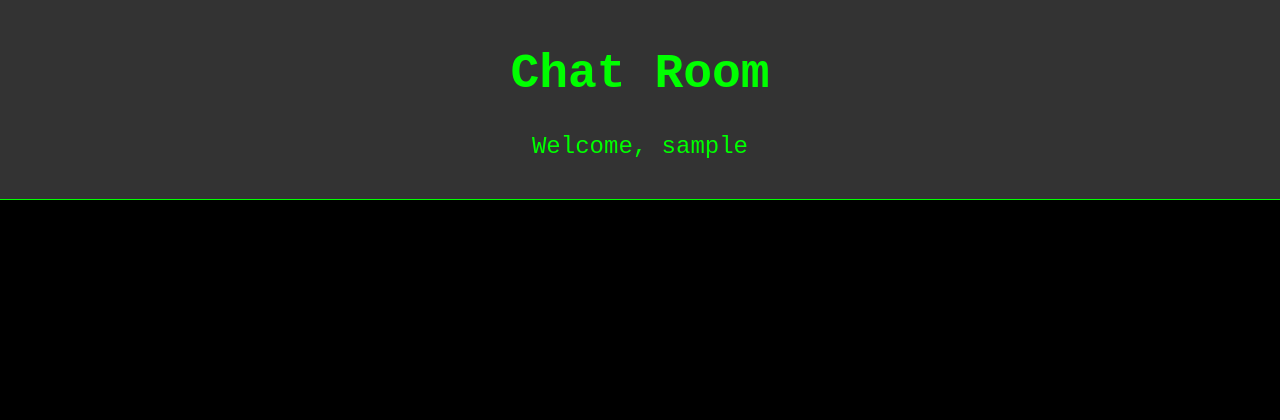
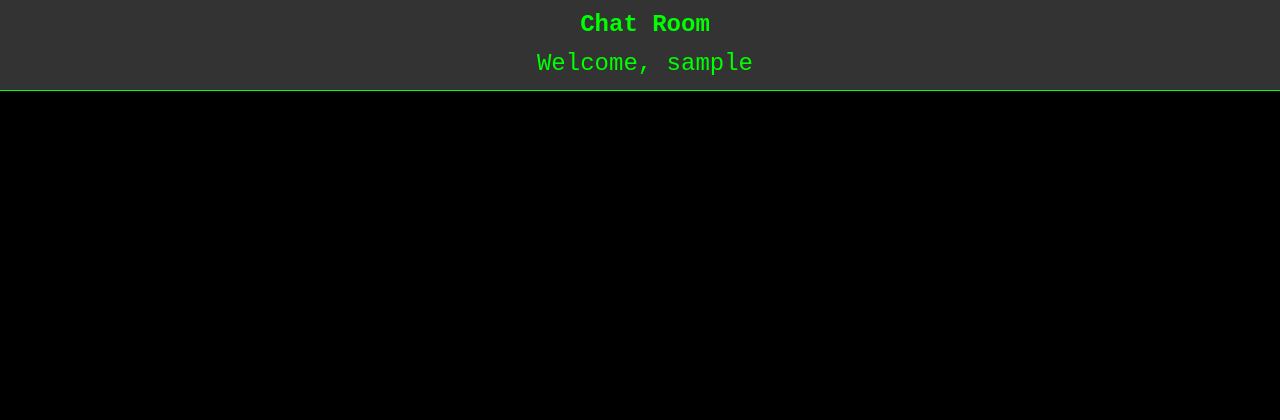
Before and after one commit to vjaykr/Chat-Application, a Flask app: template templates/chat.html in a window 1280 px wide. Shown: the top 420 px of the page. Run offline with Flask 3, Linux system fonts and the light colour scheme; the template is opened without the code that fills it: most values are stand-ins (such as "Sample title", 1, 10 or a date in 2020); some libraries are stand-ins or nearby versions.

Commit message:
4th update style.css

```diff
--- a/static/style.css
+++ b/static/style.css
@@ -72,6 +72,12 @@
     text-align: center;
     font-size: 24px;
     border-bottom: 1px solid #00ff00; /* Green border */
+    height: 60px;
+}
+header h1  , p{
+    margin-top: -4px;
+    margin-left: 10px;
+    font-size: 24px;
 }
 
 .chat-box {
```
